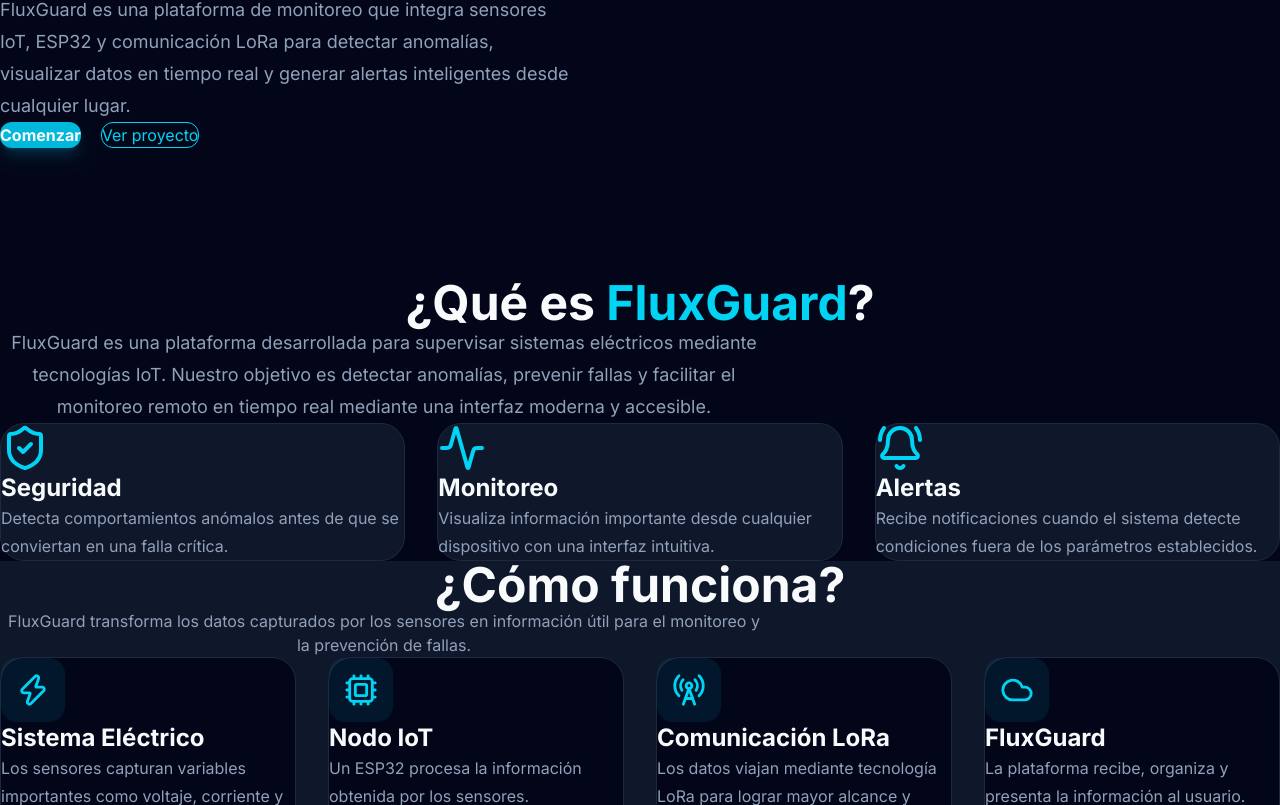
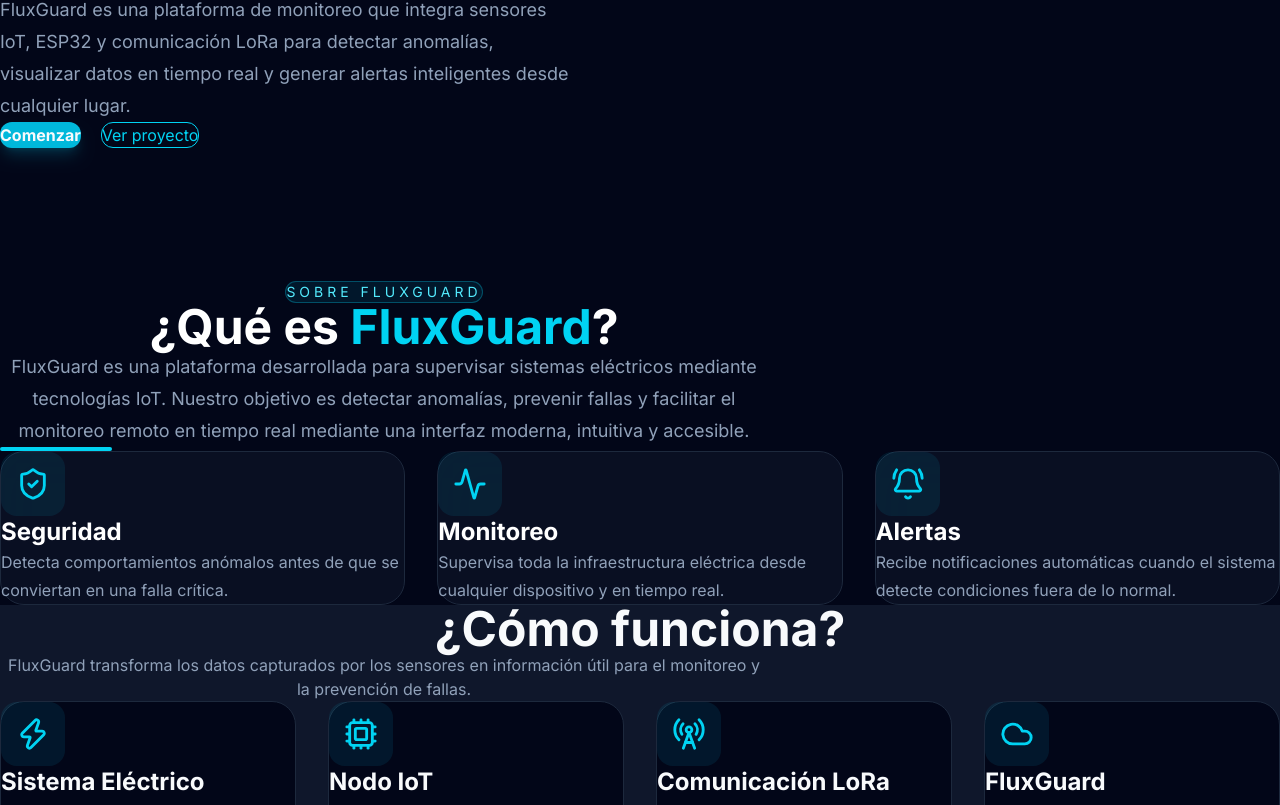
Before and after one commit to brianherna/FluxGuard, a React (Vite) app in the folder frontend/: page / in a window 1280 px wide. Shown: the part 521-1326 px from the top of the page. Built offline with nearby package versions, Linux system fonts and the light colour scheme.

Commit message:
feat(about): add About section and reusable UI cards

```diff
--- a/frontend/src/components/sections/About.tsx
+++ b/frontend/src/components/sections/About.tsx
@@ -1,102 +1,115 @@
-import {
-  ShieldCheck,
-  Activity,
-  BellRing,
-} from "lucide-react";
+import { ShieldCheck, Activity, BellRing } from "lucide-react";
+import Container from "../ui/Container";
+import Card from "../ui/Card";
 
 export default function About() {
   return (
-    <section className="bg-slate-950 py-32">
+    <section
+      id="proyecto"
+      className="py-32 bg-slate-950 text-white"
+    >
+      <Container>
+        <div className="max-w-3xl mx-auto text-center">
 
-      <div className="max-w-7xl mx-auto px-8">
+          <span
+            className="
+            inline-block
+            px-5
+            py-2
+            rounded-full
+            border
+            border-cyan-400/30
+            bg-cyan-500/10
+            text-cyan-300
+            uppercase
+            tracking-[4px]
+            text-sm
+            "
+          >
+            Sobre FluxGuard
+          </span>
 
-        <h2 className="text-5xl font-bold text-center">
+          <h2 className="text-5xl font-bold mt-8">
+            ¿Qué es <span className="text-cyan-400">FluxGuard</span>?
+          </h2>
 
-          ¿Qué es <span className="text-cyan-400">FluxGuard</span>?
+          <p className="text-slate-400 text-lg leading-8 mt-8">
+            FluxGuard es una plataforma desarrollada para supervisar
+            sistemas eléctricos mediante tecnologías IoT. Nuestro objetivo
+            es detectar anomalías, prevenir fallas y facilitar el monitoreo
+            remoto en tiempo real mediante una interfaz moderna, intuitiva
+            y accesible.
+          </p>
 
-        </h2>
+          <div className="w-28 h-1 rounded-full bg-cyan-400 mx-auto mt-10"></div>
 
-        <p className="text-center text-slate-400 max-w-3xl mx-auto mt-8 text-lg leading-8">
-
-          FluxGuard es una plataforma desarrollada para supervisar
-          sistemas eléctricos mediante tecnologías IoT. Nuestro objetivo
-          es detectar anomalías, prevenir fallas y facilitar el monitoreo
-          remoto en tiempo real mediante una interfaz moderna y accesible.
-
-        </p>
+        </div>
 
         <div className="grid md:grid-cols-3 gap-8 mt-20">
 
-          <div className="rounded-3xl bg-slate-900 border border-slate-800 p-8 hover:border-cyan-400 transition hover:-translate-y-2 duration-300">
+          <Card>
 
-            <ShieldCheck
-              size={48}
-              className="text-cyan-400"
-            />
+            <div className="w-16 h-16 rounded-2xl bg-cyan-500/10 flex items-center justify-center mb-6">
+              <ShieldCheck
+                size={34}
+                className="text-cyan-400"
+              />
+            </div>
 
-            <h3 className="text-2xl font-bold mt-6">
-
+            <h3 className="text-2xl font-bold">
               Seguridad
-
             </h3>
 
-            <p className="text-slate-400 mt-4 leading-7">
-
-              Detecta comportamientos anómalos antes de que se conviertan
-              en una falla crítica.
-
+            <p className="text-slate-400 leading-7 mt-4">
+              Detecta comportamientos anómalos antes de que
+              se conviertan en una falla crítica.
             </p>
 
-          </div>
+          </Card>
 
-          <div className="rounded-3xl bg-slate-900 border border-slate-800 p-8 hover:border-cyan-400 transition hover:-translate-y-2 duration-300">
+          <Card>
 
-            <Activity
-              size={48}
-              className="text-cyan-400"
-            />
+            <div className="w-16 h-16 rounded-2xl bg-cyan-500/10 flex items-center justify-center mb-6">
+              <Activity
+                size={34}
+                className="text-cyan-400"
+              />
+            </div>
 
-            <h3 className="text-2xl font-bold mt-6">
-
+            <h3 className="text-2xl font-bold">
               Monitoreo
-
             </h3>
 
-            <p className="text-slate-400 mt-4 leading-7">
-
-              Visualiza información importante desde cualquier dispositivo
-              con una interfaz intuitiva.
-
+            <p className="text-slate-400 leading-7 mt-4">
+              Supervisa toda la infraestructura eléctrica
+              desde cualquier dispositivo y en tiempo real.
             </p>
 
-          </div>
+          </Card>
 
-          <div className="rounded-3xl bg-slate-900 border border-slate-800 p-8 hover:border-cyan-400 transition hover:-translate-y-2 duration-300">
+          <Card>
 
-            <BellRing
-              size={48}
-              className="text-cyan-400"
-            />
+            <div className="w-16 h-16 rounded-2xl bg-cyan-500/10 flex items-center justify-center mb-6">
+              <BellRing
+                size={34}
+                className="text-cyan-400"
+              />
+            </div>
 
-            <h3 className="text-2xl font-bold mt-6">
-
+            <h3 className="text-2xl font-bold">
               Alertas
-
             </h3>
 
-            <p className="text-slate-400 mt-4 leading-7">
-
-              Recibe notificaciones cuando el sistema detecte condiciones
-              fuera de los parámetros establecidos.
-
+            <p className="text-slate-400 leading-7 mt-4">
+              Recibe notificaciones automáticas cuando
+              el sistema detecte condiciones fuera de lo normal.
             </p>
 
-          </div>
+          </Card>
 
         </div>
 
-      </div>
-
+      </Container>
     </section>
   );
 }
--- a/frontend/src/components/ui/Card.tsx
+++ b/frontend/src/components/ui/Card.tsx
@@ -9,14 +9,16 @@ export default function Card({ children }: Props) {
     <div
       className="
       rounded-3xl
-      bg-slate-900
+      bg-slate-900/60
+      backdrop-blur-xl
       border
       border-slate-800
       p-8
-      transition
+      transition-all
       duration-300
+      hover:-translate-y-3
       hover:border-cyan-400
-      hover:-translate-y-2
+      hover:shadow-[0_0_35px_rgba(34,211,238,0.18)]
       "
     >
       {children}
```
